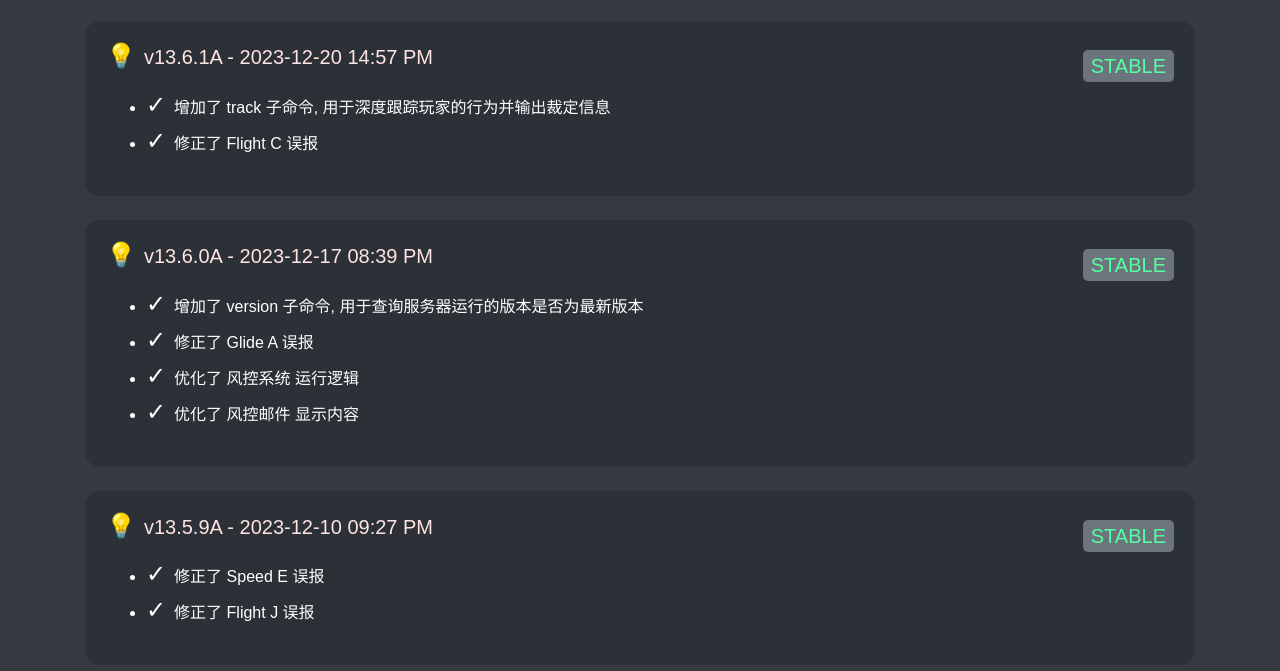
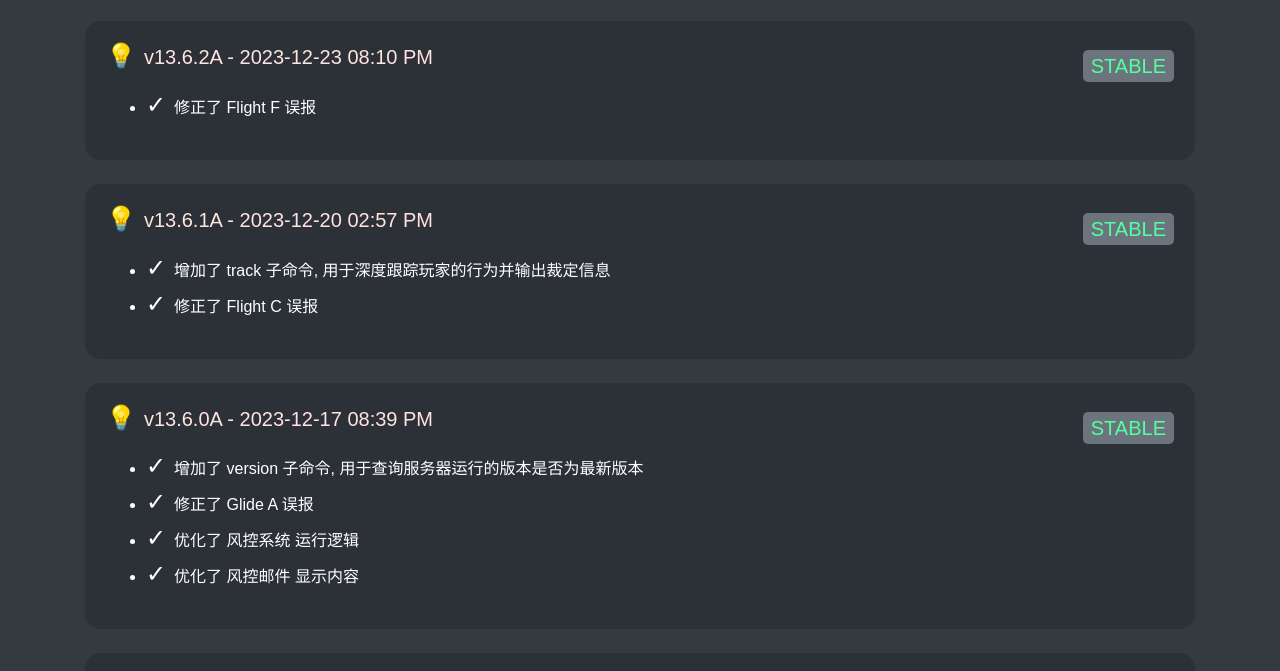
Before and after one commit to CoffeeTeaX/edgeac, a plain HTML site: page index.html in a window 1280 px wide. Shown: the part 95-766 px from the top of the page. Drawn offline with nearby package versions, Linux system fonts and the light colour scheme.

Commit message:
Update index.html

```diff
--- a/index.html
+++ b/index.html
@@ -75,10 +75,20 @@
 <div class="container">
     <h1 class="mt-4 mb-4">更新日志</h1>
 
+	<div class="card mt-4">
+        <div class="card-body">
+            <h5 class="card-title"><span class="icon">&#128161;</span>v13.6.2A - 2023-12-23 08:10 PM<span class="tag_release">STABLE</span></h5>
+            <p class="card-text">
+                <ul>
+		    <li><span class="icon">&#10003;</span>修正了 Flight F 误报</li>
+                </ul>
+            </p>
+        </div>
+    </div>
 
 	<div class="card mt-4">
         <div class="card-body">
-            <h5 class="card-title"><span class="icon">&#128161;</span>v13.6.1A - 2023-12-20 14:57 PM<span class="tag_release">STABLE</span></h5>
+            <h5 class="card-title"><span class="icon">&#128161;</span>v13.6.1A - 2023-12-20 02:57 PM<span class="tag_release">STABLE</span></h5>
             <p class="card-text">
                 <ul>
                     <li><span class="icon">&#10003;</span>增加了 track 子命令, 用于深度跟踪玩家的行为并输出裁定信息</li>
```
